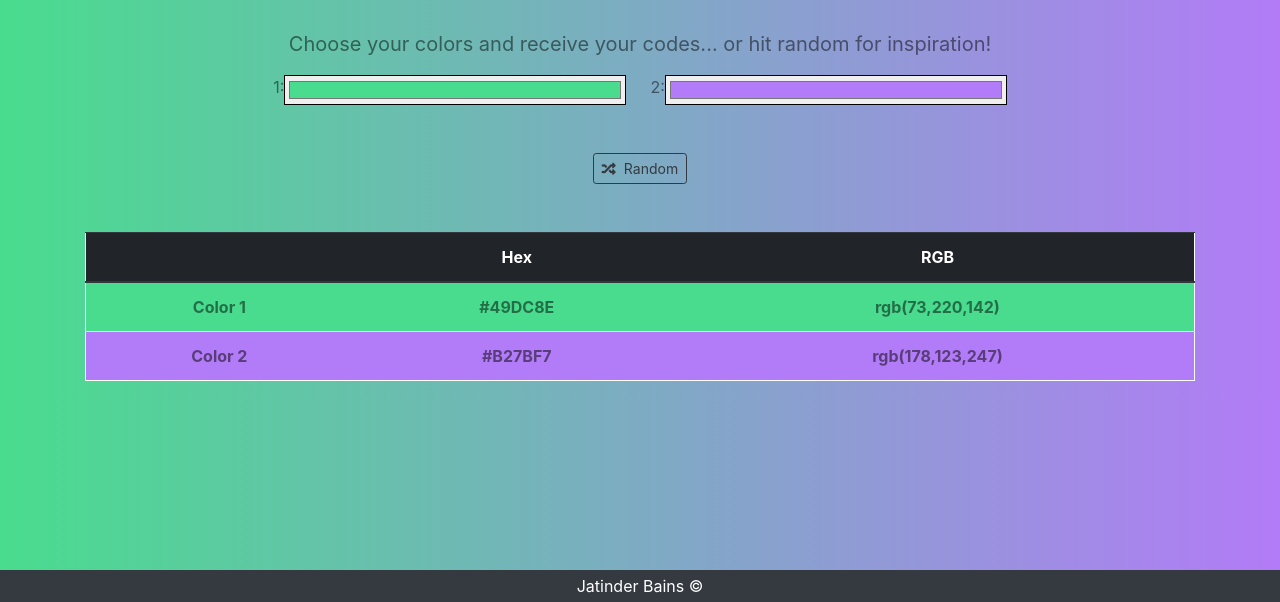
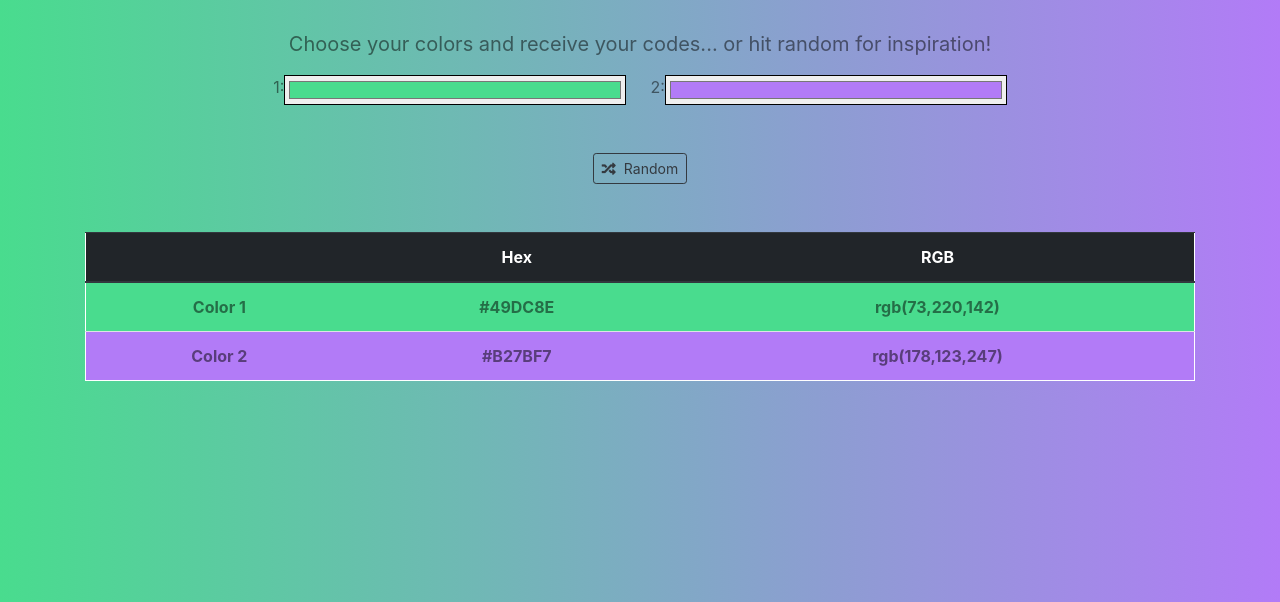
Before and after one commit to JatB01/Background-Generator, a plain HTML site: page index.html in a window 1280 px wide. Shown: the part 198-800 px from the top of the page. Drawn offline with nearby package versions, Linux system fonts and the light colour scheme.

Commit message:
removed footer

```diff
--- a/index.html
+++ b/index.html
@@ -78,20 +78,6 @@
         </table>
     </div>
 
-    <!-- footer -->
-    <footer class="main-footer bg-dark text-white">
-        <div class="container">
-            <div class="row">
-                <div class="col text-center py-1">
-                    Jatinder Bains &copy;
-                    <span id="year"></span>
-                    <br>
-                </div>
-            </div>
-        </div>
-
-    </footer>
-
     <script src="https://code.jquery.com/jquery-3.3.1.slim.min.js " integrity="sha384-q8i/X+965DzO0rT7abK41JStQIAqVgRVzpbzo5smXKp4YfRvH+8abtTE1Pi6jizo "
         crossorigin="anonymous "></script>
     <script src="https://cdnjs.cloudflare.com/ajax/libs/popper.js/1.14.3/umd/popper.min.js " integrity="sha384-ZMP7rVo3mIykV+2+9J3UJ46jBk0WLaUAdn689aCwoqbBJiSnjAK/l8WvCWPIPm49 "
```
